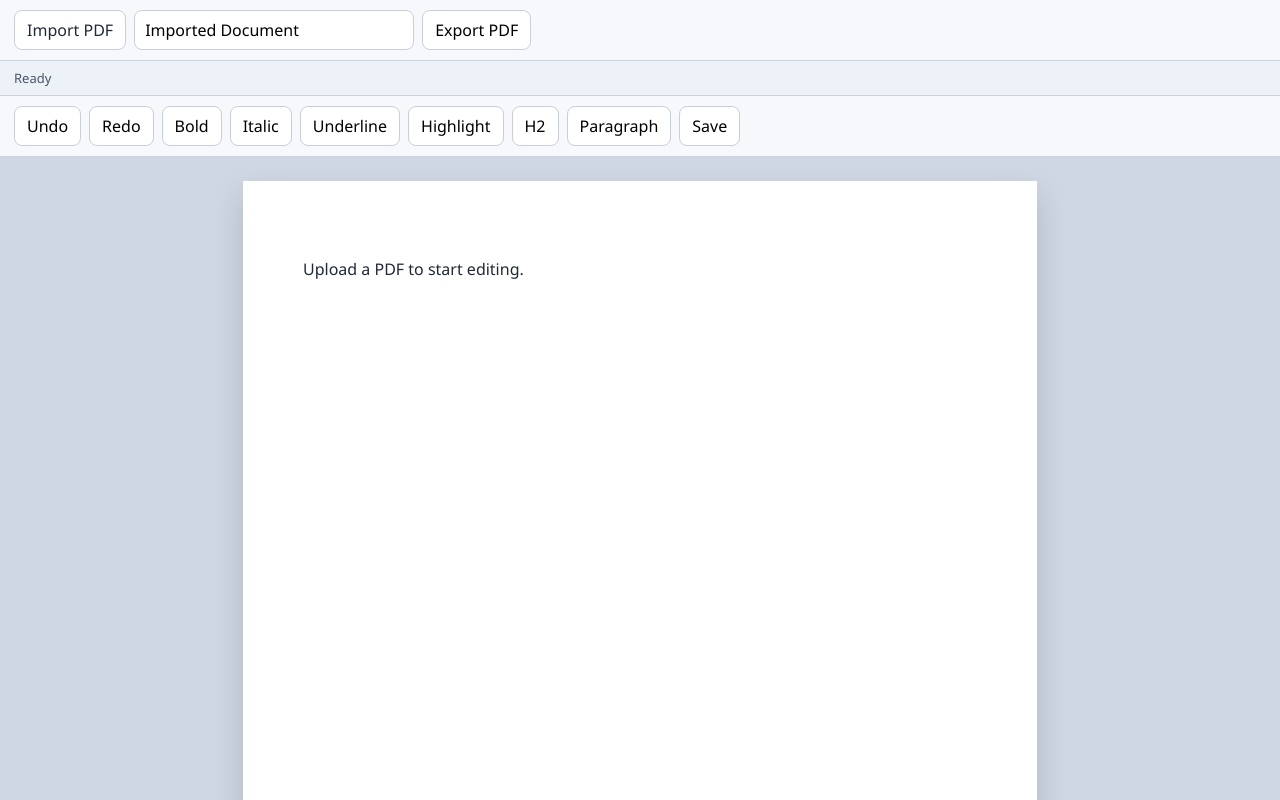
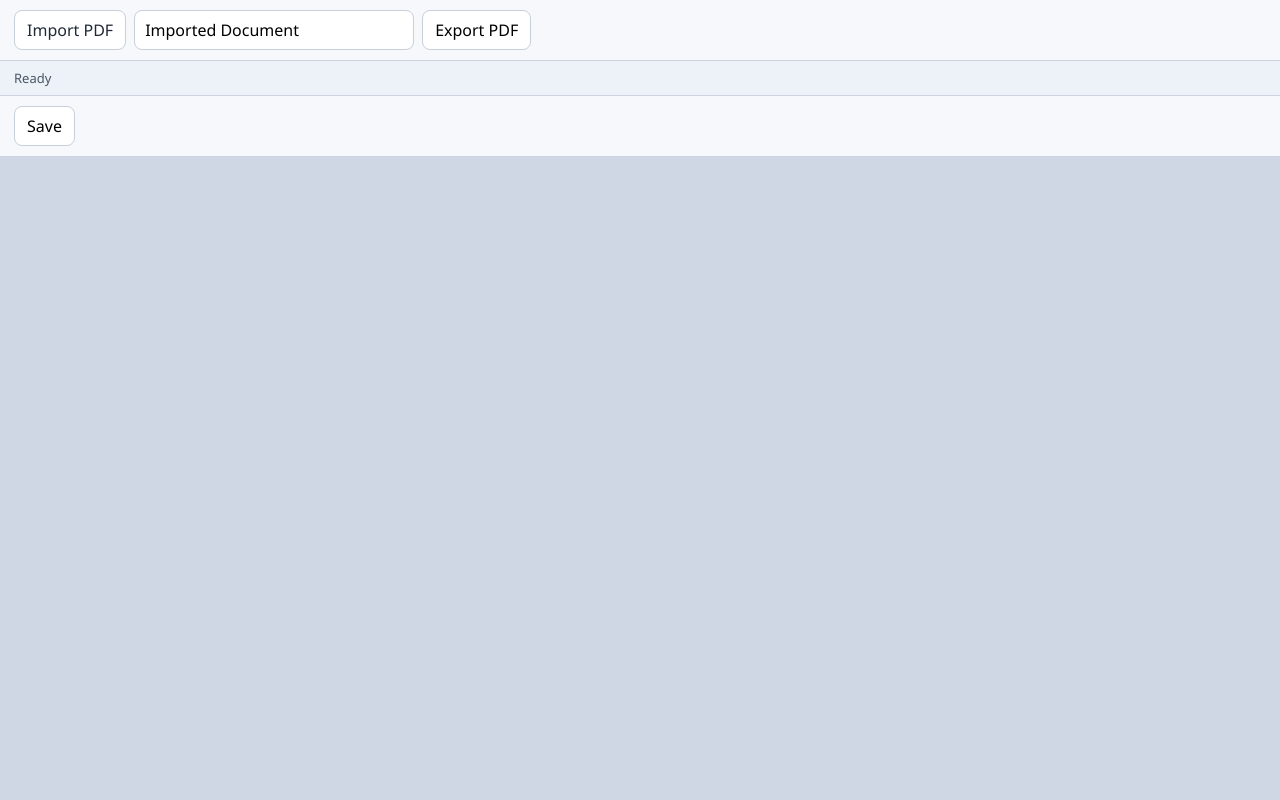
Before and after one commit to YehezkielSaputra/doc-editor, a React (Vite) app in the folder frontend/: page / in a window 1280 px wide. Shown: the top 800 px of the page. Built offline with nearby package versions, Linux system fonts and the light colour scheme.

Commit message:
Add PDF layout-aware importer with editable line blocks

```diff
--- a/frontend/src/components/EditorPane.jsx
+++ b/frontend/src/components/EditorPane.jsx
@@ -1,11 +1,12 @@
 import { useState } from 'react';
-import SimpleEditor from './SimpleEditor';
-import { importPdfToHtml } from './PdfImporter';
+import { importPdfLayout } from './PdfImporter';
 import { exportEditorToPdf } from './exportPdf';
+import PdfLayoutEditor from './PdfLayoutEditor';
 
 export default function EditorPane() {
   const [title, setTitle] = useState('Imported Document');
-  const [content, setContent] = useState('<p>Upload a PDF to start editing.</p>');
+  const [content, setContent] = useState('');
+  const [pages, setPages] = useState([]);
   const [loading, setLoading] = useState(false);
 
   const handleImport = async (event) => {
@@ -14,8 +15,8 @@ export default function EditorPane() {
 
     setLoading(true);
     try {
-      const html = await importPdfToHtml(file);
-      setContent(html || '<p></p>');
+      const layoutPages = await importPdfLayout(file);
+      setPages(layoutPages);
       setTitle(file.name.replace(/\.pdf$/i, '') || 'Imported Document');
     } finally {
       setLoading(false);
@@ -38,8 +39,9 @@ export default function EditorPane() {
         />
         <button className='tool' onClick={() => exportEditorToPdf({ title })}>Export PDF</button>
       </div>
-      {loading ? <div className='status'>Parsing PDF pages...</div> : <div className='status'>Ready</div>}
-      <SimpleEditor content={content} onSave={setContent} />
+      {loading ? <div className='status'>Extracting PDF layout (text + posisi)...</div> : <div className='status'>Ready</div>}
+      <PdfLayoutEditor pages={pages} onSave={setContent} />
+      <input type='hidden' value={content} readOnly />
     </section>
   );
 }
--- a/frontend/src/components/PdfImporter.js
+++ b/frontend/src/components/PdfImporter.js
@@ -9,48 +9,73 @@ async function getPdfJs() {
   return pdfjsLib;
 }
 
-const escapeHtml = (value) => value
-  .replaceAll('&', '&amp;')
-  .replaceAll('<', '&lt;')
-  .replaceAll('>', '&gt;')
-  .replaceAll('"', '&quot;')
-  .replaceAll("'", '&#39;');
+const sanitizeText = (value) => value?.replace(/\s+/g, ' ').trim() || '';
 
-const rowsToHtml = (items) => {
-  const rows = new Map();
+function textItemsToLineBlocks(items, viewportHeight) {
+  const lines = new Map();
+
   items.forEach((item) => {
-    const y = Math.round(item.transform[5]);
+    const raw = sanitizeText(item.str);
+    if (!raw) return;
+
     const x = item.transform[4];
-    const fontHeight = Math.abs(item.height || item.transform[0] || 12);
-    const bucket = rows.get(y) || { y, height: fontHeight, items: [] };
-    bucket.height = Math.max(bucket.height, fontHeight);
-    bucket.items.push({ x, text: item.str.trim() });
-    rows.set(y, bucket);
+    const yPdf = item.transform[5];
+    const fontSize = Math.max(10, Math.abs(item.height || item.transform[0] || 12));
+    const yDom = viewportHeight - yPdf;
+    const rowKey = Math.round(yDom / 3) * 3;
+
+    const line = lines.get(rowKey) || {
+      top: yDom,
+      height: fontSize * 1.25,
+      chunks: []
+    };
+
+    line.top = Math.min(line.top, yDom);
+    line.height = Math.max(line.height, fontSize * 1.25);
+    line.chunks.push({ x, text: raw, size: fontSize });
+    lines.set(rowKey, line);
   });
 
-  return [...rows.values()]
-    .sort((a, b) => b.y - a.y)
-    .map((row) => ({
-      text: row.items.sort((a, b) => a.x - b.x).map((chunk) => chunk.text).filter(Boolean).join(' ').replace(/\s+/g, ' ').trim(),
-      height: row.height
-    }))
-    .filter((row) => row.text.length > 0);
-};
+  return [...lines.values()]
+    .map((line) => {
+      const sorted = line.chunks.sort((a, b) => a.x - b.x);
+      const text = sorted.map((chunk) => chunk.text).join(' ').replace(/\s+/g, ' ').trim();
+      const left = sorted[0]?.x ?? 0;
+      const fontSize = sorted.reduce((max, chunk) => Math.max(max, chunk.size), 12);
 
-export async function importPdfToHtml(file) {
+      return {
+        left,
+        top: line.top,
+        width: Math.max(120, 595 - left),
+        height: Math.max(line.height, fontSize * 1.25),
+        fontSize,
+        text
+      };
+    })
+    .filter((line) => line.text)
+    .sort((a, b) => a.top - b.top);
+}
+
+export async function importPdfLayout(file) {
   const pdfjsLib = await getPdfJs();
   const data = await file.arrayBuffer();
   const loadingTask = pdfjsLib.getDocument({ data });
   const pdf = await loadingTask.promise;
-  const pageMarkup = [];
+  const pages = [];
 
   for (let pageNumber = 1; pageNumber <= pdf.numPages; pageNumber += 1) {
     const page = await pdf.getPage(pageNumber);
+    const viewport = page.getViewport({ scale: 1 });
     const textContent = await page.getTextContent();
-    const rows = rowsToHtml(textContent.items);
-    const html = rows.map(({ text, height }, index) => (index === 0 || height >= 16 ? `<h2>${escapeHtml(text)}</h2>` : `<p>${escapeHtml(text)}</p>`)).join('');
-    pageMarkup.push(`<section data-page="${pageNumber}">${html || '<p></p>'}</section>`);
+    const lines = textItemsToLineBlocks(textContent.items, viewport.height);
+
+    pages.push({
+      pageNumber,
+      width: viewport.width,
+      height: viewport.height,
+      lines
+    });
   }
 
-  return pageMarkup.join('');
+  return pages;
 }
--- /dev/null
+++ b/frontend/src/components/PdfLayoutEditor.jsx
@@ -0,0 +1,78 @@
+import { useEffect, useState } from 'react';
+
+const scaleToCanvas = 1.33; // 72dpi PDF point to ~96dpi CSS px
+
+export default function PdfLayoutEditor({ pages, onSave }) {
+  const [draftPages, setDraftPages] = useState(pages || []);
+
+  useEffect(() => {
+    setDraftPages(pages || []);
+  }, [pages]);
+
+  const handleLineChange = (pageIndex, lineIndex, value) => {
+    setDraftPages((current) => current.map((page, pIdx) => {
+      if (pIdx !== pageIndex) return page;
+      return {
+        ...page,
+        lines: page.lines.map((line, lIdx) => (lIdx === lineIndex ? { ...line, text: value } : line))
+      };
+    }));
+  };
+
+  const saveAsHtml = () => {
+    const html = draftPages.map((page) => {
+      const pageStyle = `position:relative;width:${Math.round(page.width * scaleToCanvas)}px;height:${Math.round(page.height * scaleToCanvas)}px;`;
+      const linesHtml = page.lines.map((line) => {
+        const lineStyle = [
+          `position:absolute`,
+          `left:${Math.round(line.left * scaleToCanvas)}px`,
+          `top:${Math.round(line.top * scaleToCanvas)}px`,
+          `width:${Math.round(line.width * scaleToCanvas)}px`,
+          `min-height:${Math.round(line.height * scaleToCanvas)}px`,
+          `font-size:${Math.max(10, Math.round(line.fontSize * scaleToCanvas))}px`,
+          'line-height:1.2'
+        ].join(';');
+        return `<div style="${lineStyle}">${line.text}</div>`;
+      }).join('');
+      return `<section data-page="${page.pageNumber}" style="${pageStyle}">${linesHtml}</section>`;
+    }).join('');
+
+    onSave(html);
+  };
+
+  return (
+    <>
+      <div className='sub-toolbar'>
+        <button onClick={saveAsHtml}>Save</button>
+      </div>
+      <div className='page-canvas'>
+        {draftPages.map((page, pageIndex) => (
+          <section
+            className='pdf-page'
+            key={page.pageNumber}
+            style={{ width: `${Math.round(page.width * scaleToCanvas)}px`, height: `${Math.round(page.height * scaleToCanvas)}px` }}
+          >
+            {page.lines.map((line, lineIndex) => (
+              <div
+                key={`${page.pageNumber}-${lineIndex}`}
+                className='pdf-line-block'
+                contentEditable
+                suppressContentEditableWarning
+                style={{
+                  left: `${Math.round(line.left * scaleToCanvas)}px`,
+                  top: `${Math.round(line.top * scaleToCanvas)}px`,
+                  width: `${Math.round(line.width * scaleToCanvas)}px`,
+                  minHeight: `${Math.round(line.height * scaleToCanvas)}px`,
+                  fontSize: `${Math.max(10, Math.round(line.fontSize * scaleToCanvas))}px`
+                }}
+                onInput={(event) => handleLineChange(pageIndex, lineIndex, event.currentTarget.textContent || '')}
+              >
+                {line.text}
+              </div>
+            ))}
+          </section>
+        ))}
+      </div>
+    </>
+  );
+}
--- a/frontend/src/styles.css
+++ b/frontend/src/styles.css
@@ -60,29 +60,24 @@ button, input { font: inherit; }
   background: #cfd7e4;
 }
 
-.ProseMirror {
-  width: 794px;
-  min-height: 1123px;
-  margin: 0 auto;
-  padding: 60px;
+.pdf-page {
+  position: relative;
+  margin: 0 auto 28px;
   background: #fff;
   box-shadow: 0 14px 30px rgba(0, 0, 0, 0.15);
-  outline: none;
 }
 
-.ProseMirror p,
-.ProseMirror li {
-  font-size: 16px;
-  line-height: 1.6;
+.pdf-line-block {
+  position: absolute;
+  padding: 2px 4px;
+  outline: none;
+  border: 1px solid transparent;
+  line-height: 1.2;
+  white-space: pre-wrap;
 }
 
-.ProseMirror h2 {
-  font-size: 24px;
-  margin: 20px 0 14px;
+.pdf-line-block:hover,
+.pdf-line-block:focus {
+  border-color: #60a5fa;
+  background: rgba(191, 219, 254, 0.22);
 }
-
-.ProseMirror section + section {
-  border-top: 1px dashed #d1d5db;
-  margin-top: 28px;
-  padding-top: 28px;
-}
```
